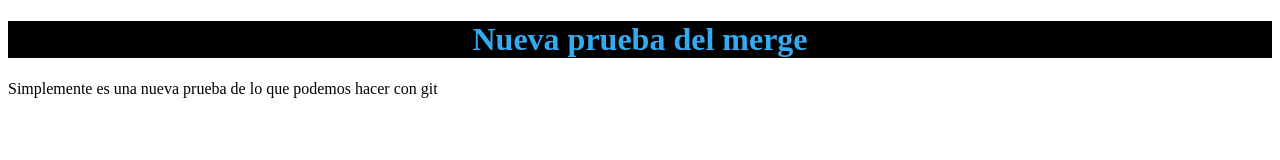
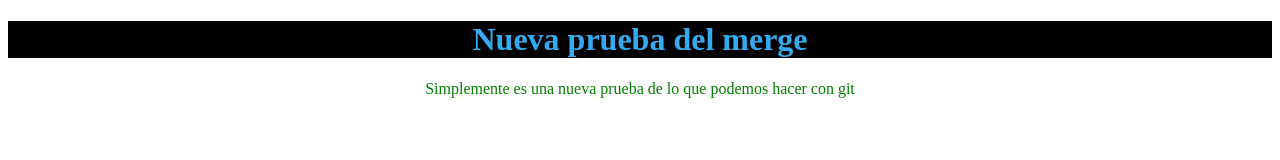
Before and after one commit to JhonierPineda/hiperblog, a plain HTML site: page index.html in a window 1280 px wide. Drawn offline with Linux system fonts and the light colour scheme.

Commit message:
Estilo del parrafo

```diff
--- a/css/estilo.css
+++ b/css/estilo.css
@@ -3,3 +3,9 @@ h1{
     text-align: center;
     background-color: black;
 }
+
+p {
+    text-align: center;
+    font-family: 'Times New Roman', Times, serif;
+    color: green;
+}
```
